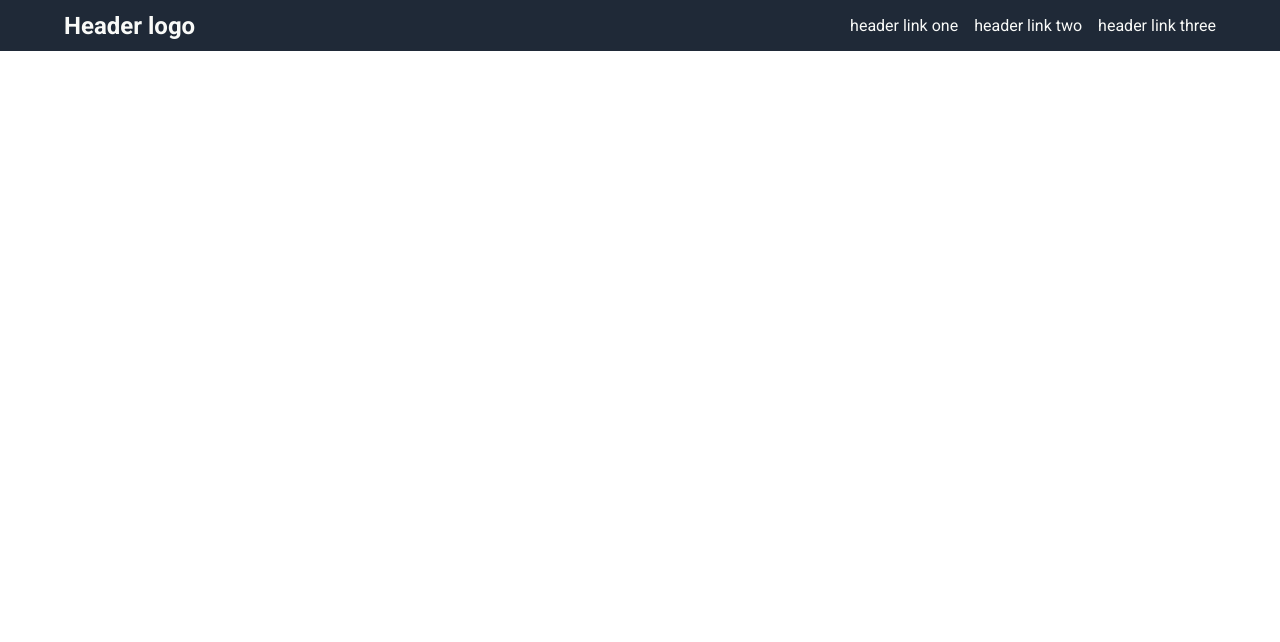
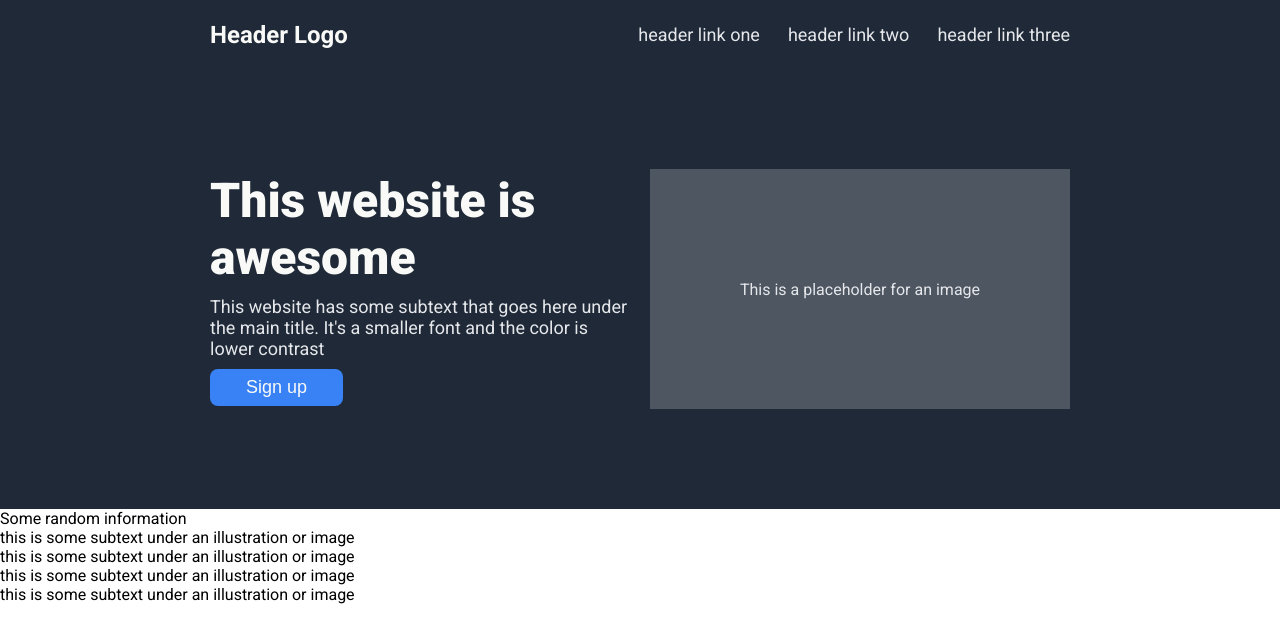
Before and after one commit to JoaoA00/landing-page, a plain HTML site: page index.html in a window 1280 px wide. Drawn offline with Linux system fonts and the light colour scheme.

Commit message:
create header, hero section and half of the info section

```diff
--- a/index.html
+++ b/index.html
@@ -11,20 +11,54 @@
 </head>
 <body>
     <header>
-        <div class="header-logo">Header logo</div>
+        <div class="header-logo">Header Logo</div>
         <ul class="header-itens">
             <li>header link one</li>
             <li>header link two</li>
             <li>header link three</li>
         </ul>
     </header>
-    <div>
+    <div class="hero">
+        <div class="hero-content">
+            <div class="hero-title">
+                This website is awesome
+            </div>
+            <div class="hero-subtitle">
+                This website has some subtext that goes here under the main title. It's a smaller font and the color is lower contrast
+            </div>
+            <div class="hero-cta">
+                <button>Sign up</button>
+            </div>
+        </div>
+        <div class="hero-image">
+            This is a placeholder for an image
+        </div>
+    </div>
+    <div class="information">
+        <div class="info-title">Some random information</div>
+        <div class="info-boxes">
+            <div class="info-box">
+                <div class="info-box-img"></div>
+                <div class="info-box-text">this is some subtext under an illustration or image</div>
+            </div>
+            <div class="info-box">
+                <div class="info-box-img"></div>
+                <div class="info-box-text">this is some subtext under an illustration or image</div>
+            </div>
+            <div class="info-box">
+                <div class="info-box-img"></div>
+                <div class="info-box-text">this is some subtext under an illustration or image</div>
+            </div>
+            <div class="info-box">
+                <div class="info-box-img"></div>
+                <div class="info-box-text">this is some subtext under an illustration or image</div>
+            </div>
+        </div>
+    </div>
+    <div class="quote">
 
     </div>
-    <div>
-
-    </div>
-    <div>
+    <div class="call-to-action">
 
     </div>
     <footer>
--- a/style.css
+++ b/style.css
@@ -6,9 +6,8 @@ body {
     flex-direction: column;
 }
 
-
 header {
-    padding: 0 64px;
+    padding: 6px 210px;
     display: flex;
     justify-content: space-between;
     align-items: center;
@@ -20,10 +19,61 @@ header {
     display: flex;
     list-style: none;
     padding: 0;
-    gap: 16px;
+    font-size: 18px;
+    color: #e5e7eb;
+    gap: 28px;
 }
 
 .header-logo {
     font-size: 24px;
     font-weight: 600;
 }
+
+.hero {
+    background-color: #1f2937;
+    padding: 100px 210px;
+    display: flex;
+    justify-content: space-evenly;
+    align-items: center;
+    gap: 20px;
+}
+
+.hero-content {
+    width: 490px;
+    display: flex;
+    flex-direction: column;
+    gap: 10px;
+}
+
+.hero-title {
+    font-size: 48px;
+    font-weight: 900;
+    color: #f9faf8;
+}
+
+.hero-subtitle {
+    font-size: 18px;
+    color: #e5e7eb;
+}
+
+.hero-cta button {
+    font-size: 18px;
+    color: #f9faf8;
+    padding: 8px 36px;
+    border-radius: 8px;
+
+    background-color: #3882f6;
+    border-color: #3882f6;
+    border-style:none;
+}
+
+.hero-image {
+    width: 490px;
+    height: 240px;
+    background-color: #ffffff36;
+    display: flex;
+    justify-content: center;
+    align-items: center;
+    color: #e5e7eb;
+
+}
```
